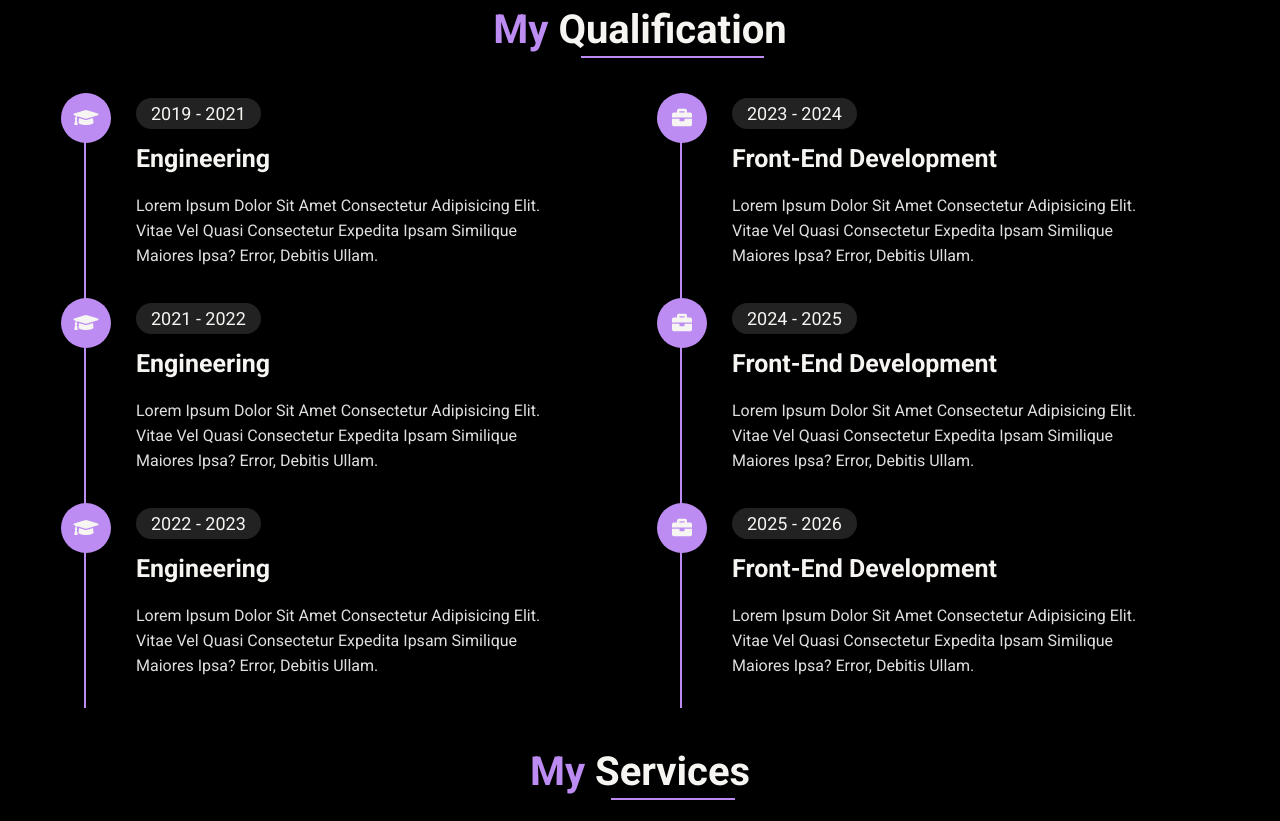
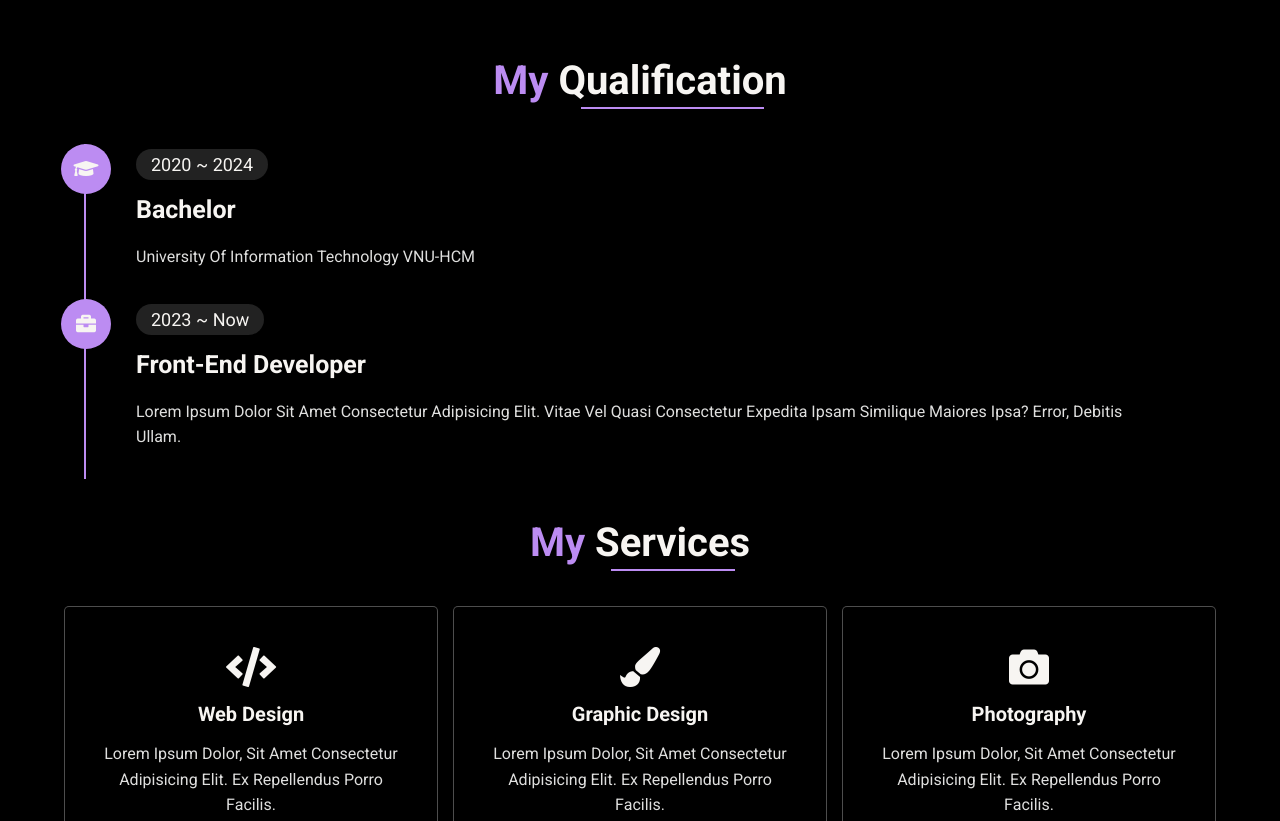
Before and after one commit to congthanhle/chillguy, a plain HTML site: page index.html in a window 1280 px wide. Shown: the part 1655-2476 px from the top of the page. Drawn offline with Linux system fonts and the light colour scheme.

Commit message:
Refactor HTML structure and

```diff
--- a/assets/js/counter-up.js
+++ b/assets/js/counter-up.js
@@ -17,4 +17,4 @@ $(document).ready(function(){
       });
     });
 
-    });
+});
--- a/index.html
+++ b/index.html
@@ -2,14 +2,11 @@
 <html lang="en">
 
 <head>
-
   <meta charset="UTF-8">
   <meta http-equiv="X-UA-Compatible" content="IE=edge">
   <meta name="viewport" content="width=device-width, initial-scale=1.0">
-
   <!-- Title -->
   <title>Le Cong Thanh | Web Developer</title>
-
   <!-- Font-Awesome CSS -->
   <link rel="stylesheet" href="assets/vendors/font-awesome/css/all.min.css" />
 
@@ -61,8 +58,6 @@
   </header>
   <!-------------------- Header Area (End) -------------------->
 
-
-
   <!-------------------- Home Area (Start) -------------------->
   <section class="home" id="home">
 
@@ -96,17 +91,14 @@
       </div>
       <div class="content">
         <h2>My name is Le Cong Thanh.</h2>
-        <p>Lorem, ipsum dolor sit amet consectetur adipisicing elit.
-          Recusandae aut adipisci necessitatibus veniam, provident
-          vero architecto praesentium, non sequi libero corrupti molestias.
-          Architecto voluptate eligendi maiores, error magni accusamus officia.</p>
+        <p>As a Frontend Developer, I have experience in building user-friendly interfaces with optimized performance and responsive design across multiple devices. I am skilled in using modern technologies such as HTML, CSS, JavaScript, and frameworks like Vue.js to develop interactive web applications. I focus on user experience, visual design, and code reusability, while continuously staying up to date with new trends and tools to improve product quality.</p>
 
         <div class="about-info">
           <div class="info">
             <h4>age: <span>23</span></h4>
             <h4>gender: <span>male</span></h4>
             <h4>language: <span>vietnamese, english</span></h4>
-            <h4>work: <span>Front-End developer</span></h4>
+            <h4>work: <span>Front-end developer</span></h4>
             <a href="#" class="btn">download CV <i class="fas fa-download"></i></a>
           </div>
           <div class="counting">
@@ -180,79 +172,25 @@
     </div>
 
     <div class="box-container">
-
-      <div class="education">
-
-        <div class="experience-item">
+      <div class="experience">
+         <div class="experience-item">
           <i class="fas fa-graduation-cap"></i>
           <div class="content">
-            <span>2019 - 2021</span>
-            <h3>engineering</h3>
+            <span>2020 ~ 2024</span>
+            <h3>bachelor</h3>
+            <p>University of Information Technology VNU-HCM</p>
+          </div>
+        </div>
+        <div class="experience-item">
+          <i class="fas fa-briefcase"></i>
+          <div class="content">
+            <span>2023 ~ now</span>
+            <h3>front-end developer</h3>
             <p>Lorem Ipsum Dolor Sit Amet Consectetur Adipisicing Elit.
               Vitae Vel Quasi Consectetur Expedita Ipsam Similique Maiores
               Ipsa? Error, Debitis Ullam.</p>
           </div>
         </div>
-
-        <div class="experience-item">
-          <i class="fas fa-graduation-cap"></i>
-          <div class="content">
-            <span>2021 - 2022</span>
-            <h3>engineering</h3>
-            <p>Lorem Ipsum Dolor Sit Amet Consectetur Adipisicing Elit.
-              Vitae Vel Quasi Consectetur Expedita Ipsam Similique Maiores
-              Ipsa? Error, Debitis Ullam.</p>
-          </div>
-        </div>
-
-        <div class="experience-item">
-          <i class="fas fa-graduation-cap"></i>
-          <div class="content">
-            <span>2022 - 2023</span>
-            <h3>engineering</h3>
-            <p>Lorem Ipsum Dolor Sit Amet Consectetur Adipisicing Elit.
-              Vitae Vel Quasi Consectetur Expedita Ipsam Similique Maiores
-              Ipsa? Error, Debitis Ullam.</p>
-          </div>
-        </div>
-
-      </div>
-
-      <div class="experience">
-
-        <div class="experience-item">
-          <i class="fas fa-briefcase"></i>
-          <div class="content">
-            <span>2023 - 2024</span>
-            <h3>front-end development</h3>
-            <p>Lorem Ipsum Dolor Sit Amet Consectetur Adipisicing Elit.
-              Vitae Vel Quasi Consectetur Expedita Ipsam Similique Maiores
-              Ipsa? Error, Debitis Ullam.</p>
-          </div>
-        </div>
-
-        <div class="experience-item">
-          <i class="fas fa-briefcase"></i>
-          <div class="content">
-            <span>2024 - 2025</span>
-            <h3>front-end development</h3>
-            <p>Lorem Ipsum Dolor Sit Amet Consectetur Adipisicing Elit.
-              Vitae Vel Quasi Consectetur Expedita Ipsam Similique Maiores
-              Ipsa? Error, Debitis Ullam.</p>
-          </div>
-        </div>
-
-        <div class="experience-item">
-          <i class="fas fa-briefcase"></i>
-          <div class="content">
-            <span>2025 - 2026</span>
-            <h3>front-end development</h3>
-            <p>Lorem Ipsum Dolor Sit Amet Consectetur Adipisicing Elit.
-              Vitae Vel Quasi Consectetur Expedita Ipsam Similique Maiores
-              Ipsa? Error, Debitis Ullam.</p>
-          </div>
-        </div>
-
       </div>
 
     </div>
@@ -643,43 +581,30 @@
 
   <!-------------------- Contact Area (Start) -------------------->
   <section class="contact" id="contact">
-
     <div class="heading">
       <h2><span>contact</span> me</h2>
     </div>
-
     <div class="box-container">
-
       <div class="contact-info">
-
         <h3>get in touch</h3>
-
-        <p>Lorem ipsum dolor sit amet consectetur adipisicing elit.</p>
-
         <div class="info-item">
           <h4>Phone:</h4>
           <div class="detail">
             <div class="fas fa-phone"></div>
-            <p>+123-456-789</p>
-          </div>
-          <div class="detail">
-            <div class="fas fa-phone"></div>
-            <p>+111-222-333</p>
+            <p>039.2333.689</p>
           </div>
         </div>
-
         <div class="info-item">
           <h4>email:</h4>
           <div class="detail">
             <div class="fas fa-envelope"></div>
-            <p class="gmail">abc@gmail.com</p>
+            <p class="gmail">lecongthanhbaoloclamdong@gmail.com</p>
           </div>
           <div class="detail">
             <div class="fas fa-envelope"></div>
-            <p class="gmail">xyz@gmail.com</p>
+            <p class="gmail">congthanhle225@gmail.com</p>
           </div>
         </div>
-
         <div class="info-item">
           <h4>linkedin:</h4>
           <div class="detail">
@@ -687,35 +612,25 @@
             <p class="linkedin">https://www.linkedin.com/chillguy</p>
           </div>
         </div>
-
         <div class="info-item">
           <h4>github:</h4>
           <div class="detail">
             <div class="fab fa-github"></div>
-            <p class="github">https://github.com/chillguy</p>
+            <p class="github">https://github.com/congthanhle</p>
           </div>
         </div>
       </div>
-
       <form method="post" class="contact-form" id="contactUs-Form">
-
         <input type="text" name="name" class="box" id="name" placeholder="name" required />
         <input type="email" name="email" class="box" id="email" placeholder="email" required />
         <input type="text" name="subject" class="box" id="subject" placeholder="subject" required />
         <textarea cols="30" rows="10" name="comment" id="comment" class="box" placeholder="message"></textarea>
         <button type="submit" class="btn" name="submit" id="submit">send message</button>
-
         <span class="alert" id="msg"></span>
-
       </form>
-
     </div>
-
   </section>
   <!-------------------- Contact Area (End) -------------------->
-
-
-
   <!-------------------- Footer Area (Start) -------------------->
   <footer>
     <div class="social">
@@ -724,27 +639,19 @@
       <a href="#" class="fab fa-instagram"></a>
       <a href="#" class="fab fa-linkedin-in"></a>
     </div>
-
     <div class="content">
       <p>created by <span>@congthanhle</span> | all rights reserved</p>
     </div>
   </footer>
   <!-------------------- Footer Area (End) -------------------->
-
-
-
   <!-- JQuery -->
   <script src="assets/vendors/jquery/jquery-3.6.0.js"></script>
-
   <!-- SWIPER JS -->
   <script src="assets/vendors/swiper/swiper.js"></script>
-
   <!-- Magnific-Popup JS -->
   <script src="assets/vendors/magnific-popup/jquery.magnific-popup.js"></script>
-
   <!-- Typed JS -->
   <script src="assets/vendors/typed/typed.js"></script>
-
   <!-- Custom Script File -->
   <script src="assets/js/script.js"></script>
   <script src="assets/js/scroll-spy.js"></script>
@@ -752,13 +659,10 @@
   <script src="assets/js/portfolio.js"></script>
   <script src="assets/js/testi-slider.js"></script>
   <script src="assets/js/blog-slider.js"></script>
-
   <!---------------- Custom Script ---------------->
-
   <!-- Typed Script -->
   <script>
     var typed = new Typed('.typing-text', {
-
       strings: ['Web developer', 'web designer'],
       typeSpeed: 120,
       loop: true
@@ -785,7 +689,5 @@
       e.preventDefault();
     });
   </script>
-
 </body>
-
 </html>
```
